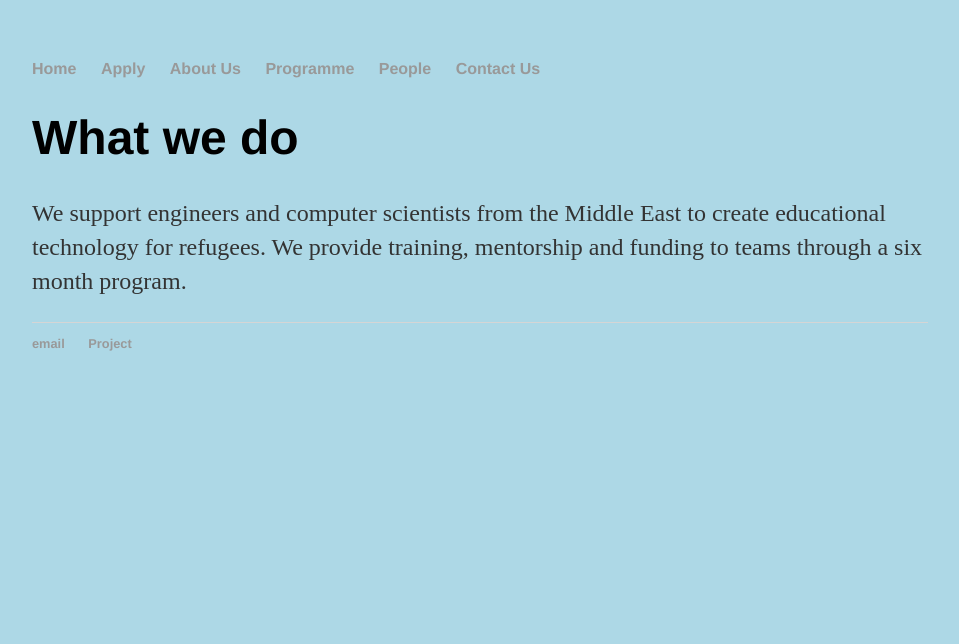
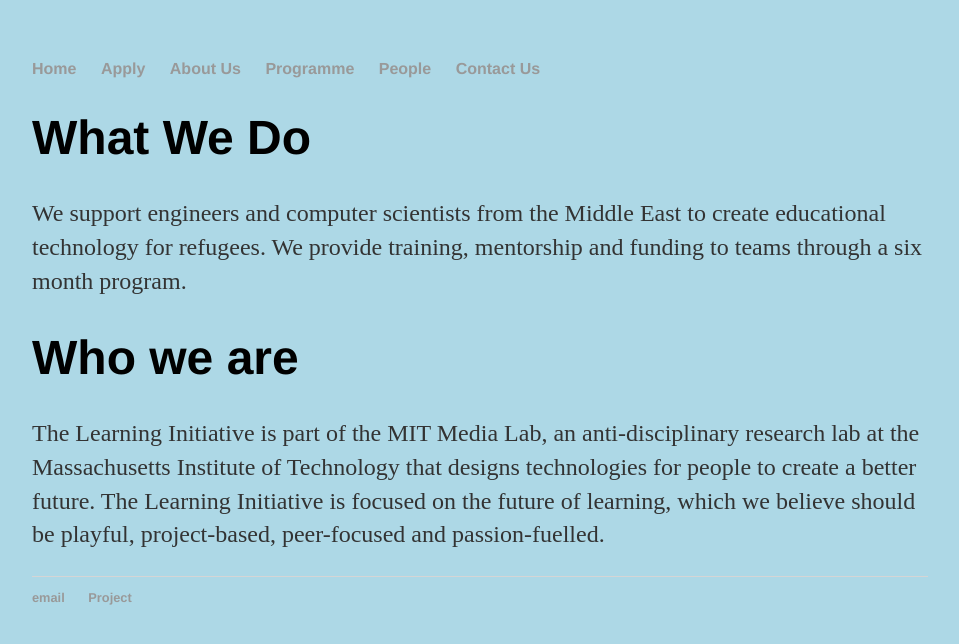
Before and after one commit to Refugee-Learning-Accelerator/Refugee-Learning-Accelerator.github.io, a Jekyll site: the page built from about/index.html, in a window 1280 px wide. Shown: the top 644 px of the page, without its empty margins (160-1119 px from the left). Built offline with Jekyll 4.4.1, drawn with Linux system fonts in a browser that asks for light colours.

Commit message:
Update index.html

```diff
--- a/about/index.html
+++ b/about/index.html
@@ -4,10 +4,14 @@
 ---
 
 <div class="blurb">
-  <h1>What we do</h1>
+  <h1>What We Do</h1>
 
 <p>We support engineers and computer scientists from the Middle East to create educational technology for refugees.
 
 We provide training, mentorship and funding to teams through a six month program.
   </p>
+  <h1>Who we are</h1>
+
+<p>The Learning Initiative is part of the MIT Media Lab, an anti-disciplinary research lab at the Massachusetts Institute of Technology that designs technologies for people to create a better future. The Learning Initiative is focused on the future of learning, which we believe should be playful, project-based, peer-focused and passion-fuelled.  </p>
+
 </div><!-- /.blurb -->
```
